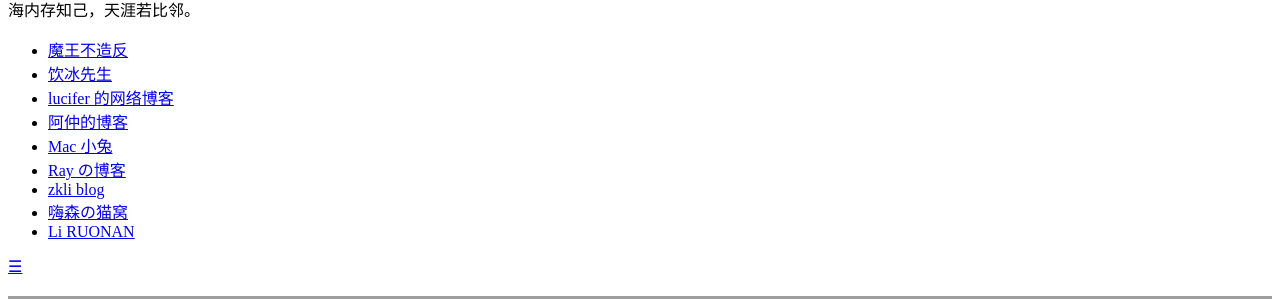
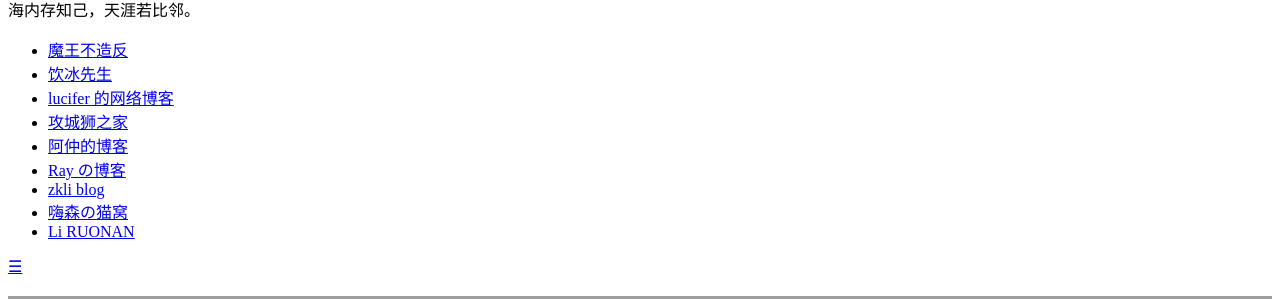
Before and after one commit to AUGUSTRUSH8/AUGUSTRUSH8.github.io, a Jekyll site: the page built from link.md, in a window 1280 px wide. Shown: the part 204-503 px from the top of the page. Built offline with Jekyll 4.4.1, drawn with Linux system fonts in a browser that asks for light colours; grey boxes are pictures that could not be loaded.

Commit message:
更新友链

```diff
--- a/link.md
+++ b/link.md
@@ -11,8 +11,8 @@ sequence: 5
 * [魔王不造反](https://blog.biezhi.me/)
 * [饮冰先生](https://myanbin.github.io/)
 * [lucifer 的网络博客](https://lucifer.ren/blog/)
+* [攻城狮之家](http://39.107.34.96/)
 * [阿仲的博客](https://banyaner.github.io/)
-* [Mac 小兔](https://perixiaowan.github.io/)
 * [Ray の博客](https://ray916.github.io/)
 * [zkli blog](https://lizekui.github.io/)
 * [嗨森の猫窝](http://hexenq.com/blog/)
```
